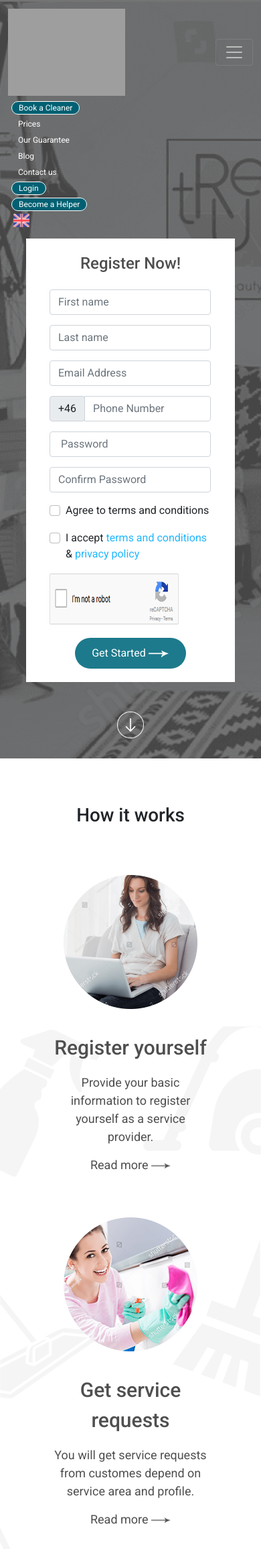
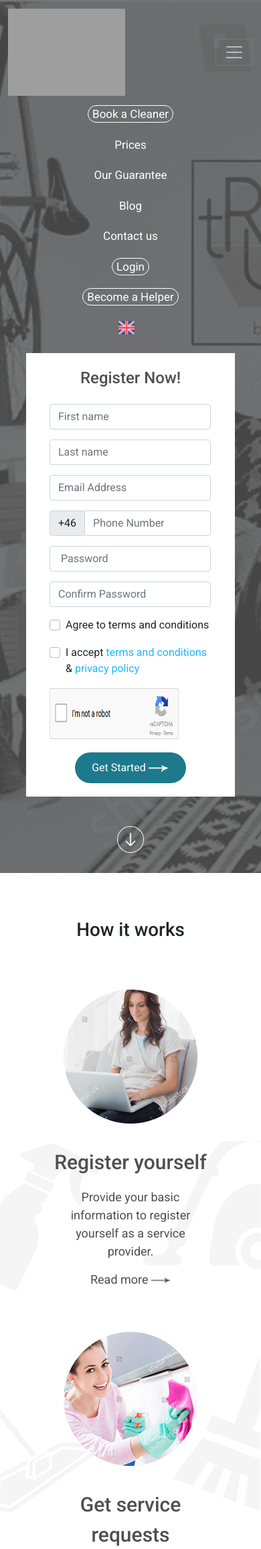
Before and after one commit to Ankit-Gujaria/Helperland, a PHP site: page /Service.html in a window 390 px wide, after a click that opens the changed part. Shown: the top 2312 px of the page at 67% size. Run offline with PHP 8.4, Linux system fonts and the light colour scheme; grey boxes are pictures that could not be loaded.

Commit message:
header make responsive

```diff
--- a/About.html
+++ b/About.html
@@ -27,7 +27,7 @@
                     <span class="navbar-toggler-icon"></span>
                 </button>
                 <div class="collapse navbar-collapse" id="navbarSupportedContent">
-                    <ul class="navbar-nav ms-auto mb-2 mb-lg-0 ">
+                    <ul class="navbar-nav ms-auto ml-auto text-center">
                         <li class="nav-item">
                             <a class=" sp-btn" href="#">Book now</a>
                         </li>
--- a/CSS/Service.css
+++ b/CSS/Service.css
@@ -129,47 +129,13 @@ form .form-a{
 }
 
 @media screen and (max-width: 991px) {
-    .header-nav {
-        text-decoration: none;
-        color:white;
-        font-size: 12px;
-        padding: 2px 10px;
-        margin: 3px 5px;
-    }
-    .header-nav:hover {
-        border-radius: 10px;
-        border: 1px solid white;
-        color: white;
-        padding: 2px 10px;
-    }
-    .sp-btn{
-        border-radius: 10px;
-	width: 60px;
-	height: 18px;
-	text-decoration: none;
-	border: 1px solid white;
-	color: white;
-	font-size: 12px;
-	padding: 2px 10px;
-	margin: 3px 5px;
-	background: transparent;
-	background-color: #006072;
 
-    }
-    #price{
-        border-radius: 20px;
-        width: 60px;
-        height: 18px;
-        text-decoration: none;
-        border: 1px solid white;
-        color: white;
-        font-size: 12px;
-        padding: 2px 10px;
-        margin: 3px 5px;
-        background: transparent;
-        opacity: 1;
+	.nav-item{
+		padding-top: 10px;
+		padding-bottom:10px ;
+	}
 
-      }
+
 }
 @media screen and (max-width: 1187px) {
 	.registr{
--- a/FAQs.html
+++ b/FAQs.html
@@ -25,7 +25,7 @@
           <span class="navbar-toggler-icon"></span>
         </button>
         <div class="collapse navbar-collapse" id="navbarSupportedContent">
-          <ul class="navbar-nav ms-auto mb-2 mb-lg-0 ">
+          <ul class="navbar-nav ms-auto mb-2 mb-lg-0 ml-auto text-center">
             <li class="nav-item">
               <a class=" sp-btn" href="#">Book now</a>
             </li>
--- a/Service.html
+++ b/Service.html
@@ -32,7 +32,7 @@
                     <span class="navbar-toggler-icon"></span>
                 </button>
                 <div class="collapse navbar-collapse" id="navbarSupportedContent">
-                    <ul class="navbar-nav ms-auto mb-2 mb-lg-0">
+                    <ul class="navbar-nav ms-auto mb-2 mb-lg-0 ml-auto text-center">
                         <li class="nav-item">
                             <a class=" sp-btn" href="#">Book a Cleaner</a>
                         </li>
--- a/index.html
+++ b/index.html
@@ -13,7 +13,7 @@
 <body>
     <!-- Home Page Start -->
     <section class="home">
-        <nav class="navbar navbar-expand-lg navbar-dark">
+        <nav class="navbar navbar-expand-xl navbar-dark">
             <div class="container-fluid">
                 <a class="navbar-brand" href="#"><svg class="logo-nav" xmlns="http://www.w3.org/2000/svg"
                         xmlns:xlink="http://www.w3.org/1999/xlink" width="175" height="130">
@@ -26,7 +26,7 @@
                     <span class="navbar-toggler-icon"></span>
                 </button>
                 <div class="collapse navbar-collapse" id="navbarSupportedContent">
-                    <ul class="navbar-nav ms-auto mb-2 mb-lg-0">
+                    <ul class="navbar-nav ms-auto mb-2 mb-lg-0 ml-auto text-center">
                         <li class="nav-item">
                             <a class=" sp-btn" href="#">Book a Cleaner</a>
                         </li>
```
Also changed, not shown: CSS/About.css (+4 -41 lines), CSS/FAQs.css (+9 -0 lines), CSS/Prices.css (+8 -4 lines), CSS/style.css (+35 -0 lines), Prices.html (+9 -9 lines).
